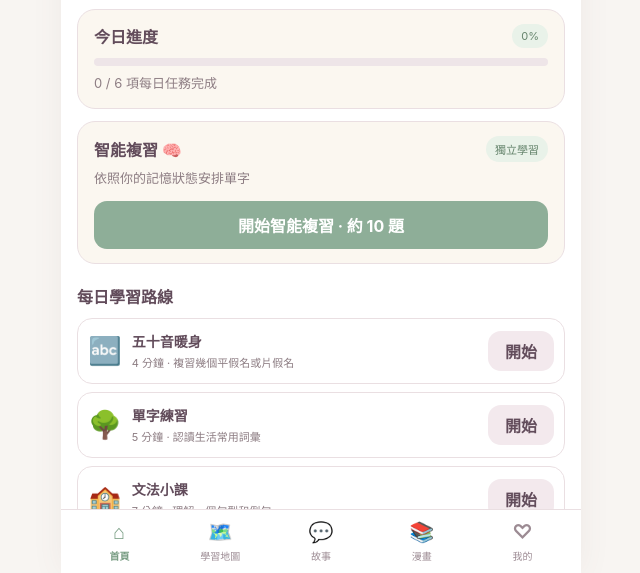
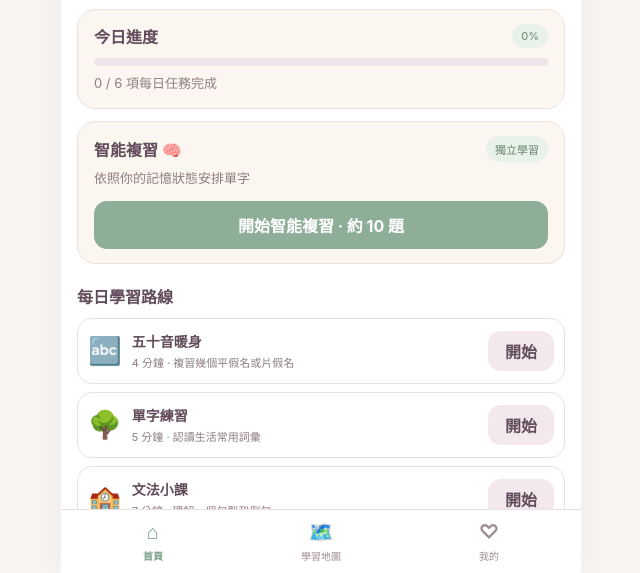
Before and after one commit to TracyFong92/Kotori, a plain HTML site: page index.html in a window 1280 px wide. Shown: the part 227-800 px from the top of the page, without its empty margins (319-959 px from the left). Drawn offline with Linux system fonts and the light colour scheme.

Commit message:
Add files via upload

```diff
--- a/index.html
+++ b/index.html
@@ -22,8 +22,6 @@
 <nav class="nav">
  <button data-page="home" class="active"><b>⌂</b>首頁</button>
  <button data-page="map"><b>🗺️</b>學習地圖</button>
- <button data-page="story"><b>💬</b>故事</button>
- <button data-page="comic"><b>📚</b>漫畫</button>
  <button data-page="profile"><b>♡</b>我的</button>
 </nav>
 <footer>Kotori 2.9.0 · Academy Journey · 每天一點點，日文慢慢進步。🌸</footer>
```
